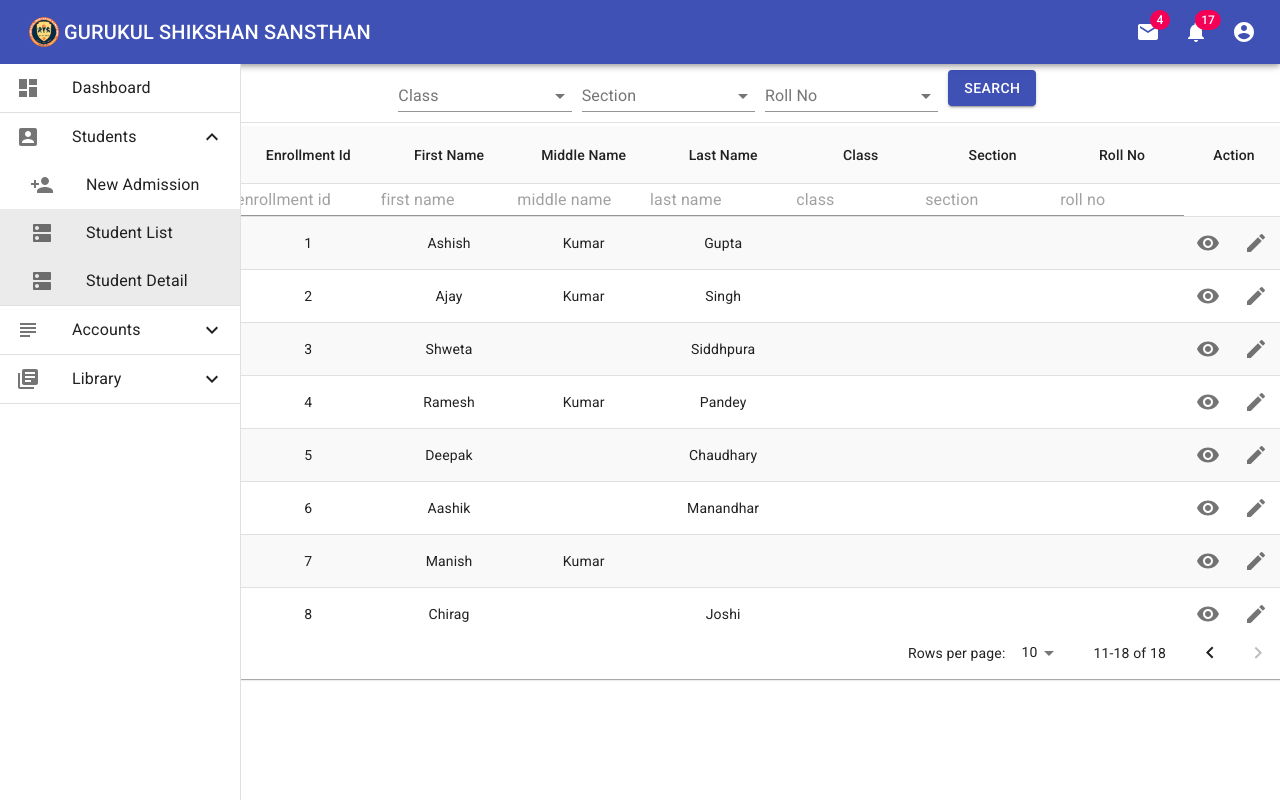
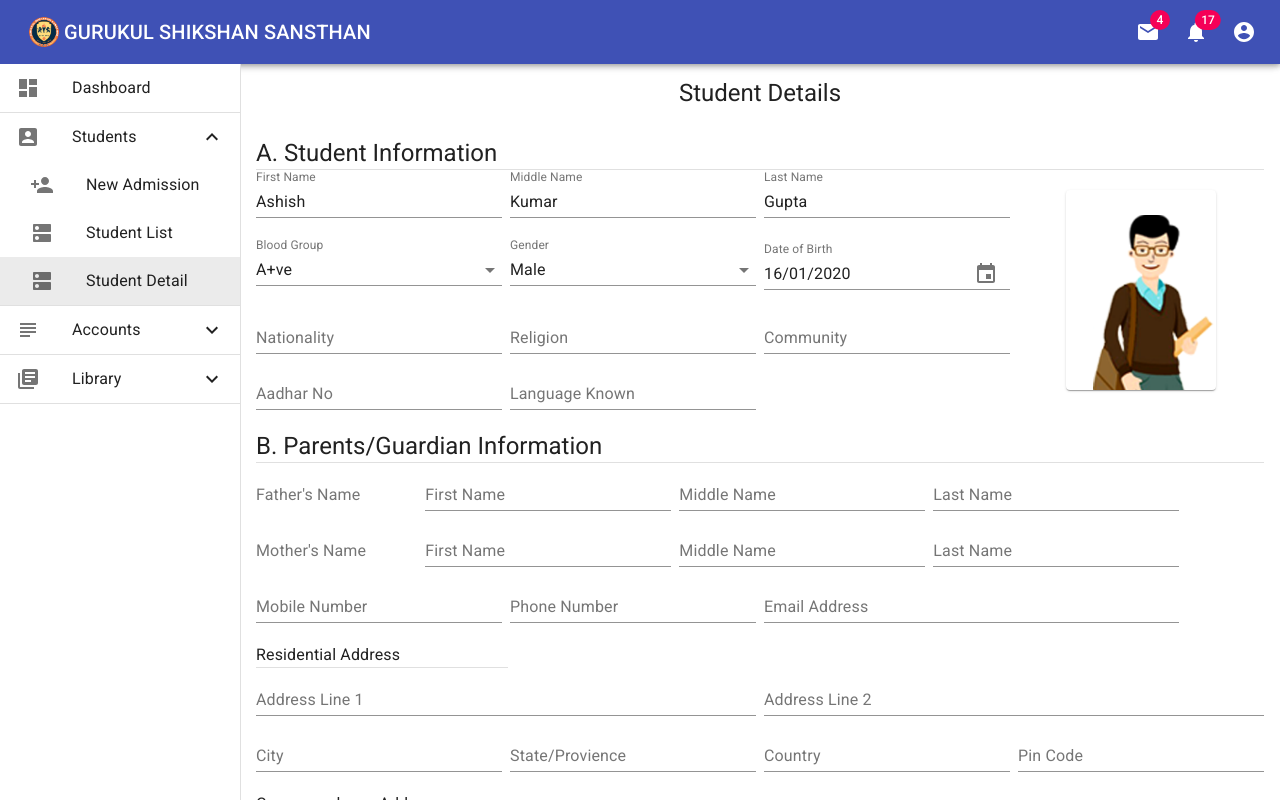
Before and after one commit to ashishkrgupta/irms-ui, a React (Create React App) app: page / in a window 1280 px wide. Built offline with nearby package versions, Linux system fonts and the light colour scheme.

Commit message:
changes in dummy layout for student details page

```diff
--- a/src/components/sidenav/Sidenav.js
+++ b/src/components/sidenav/Sidenav.js
@@ -46,7 +46,7 @@ class Sidenav extends Component {
                         title: "Student List",
                         id: "student-list",
                         icon: <DnsIcon/>,
-                        selected: true,
+                        selected: false,
                     },
                     {
                         title: "Student Detail",
--- a/src/components/students/details/StudentDetails.js
+++ b/src/components/students/details/StudentDetails.js
@@ -31,8 +31,11 @@ export default class AdmissionForm extends Component {
     super(props);
     this.state = {
       student: {
-        bloodGroup: "",
-        gender:"",
+        firstName: "Ashish",
+        middleName: "Kumar",
+        lastName: "Gupta",
+        bloodGroup: "a+",
+        gender:"male",
         father: {},
         mother: {},
         resAddress: {},
@@ -144,16 +147,16 @@ export default class AdmissionForm extends Component {
                     <Grid container direction="row" justify="flex-start" spacing={1} alignItems="center">
                       <Grid item xs={4}>
                         <TextField className="width100percent" label="First Name"
-                          inputProps={{ onChange:this.onFormInputChange, field: "firstName"}}
+                          inputProps={{ onChange:this.onFormInputChange, field: "firstName", value:this.state.student.firstName}}
                         />
                       </Grid>
                       <Grid item xs={4}>
                         <TextField className="width100percent" label="Middle Name"
-                          inputProps={{ onChange:this.onFormInputChange, field: "middleName"}}/>
+                          inputProps={{ onChange:this.onFormInputChange, field: "middleName", value:this.state.student.middleName}}/>
                       </Grid>
                       <Grid item xs={4}>
                         <TextField className="width100percent" label="Last Name"
-                          inputProps={{ onChange:this.onFormInputChange, field: "lastName"}}/>
+                          inputProps={{ onChange:this.onFormInputChange, field: "lastName", value:this.state.student.lastName}}/>
                       </Grid>
                       <Grid item xs={4}>
                         <FormControl className={ "width100percent " }>
--- a/src/container/App.js
+++ b/src/container/App.js
@@ -13,7 +13,7 @@ export default class App extends Component {
 
   state = {
 
-    selectedSubMenu: "student-list",
+    selectedSubMenu: "student-detail",
   };
 
   handleSubMenuClick = (subMenuId) => {
```
